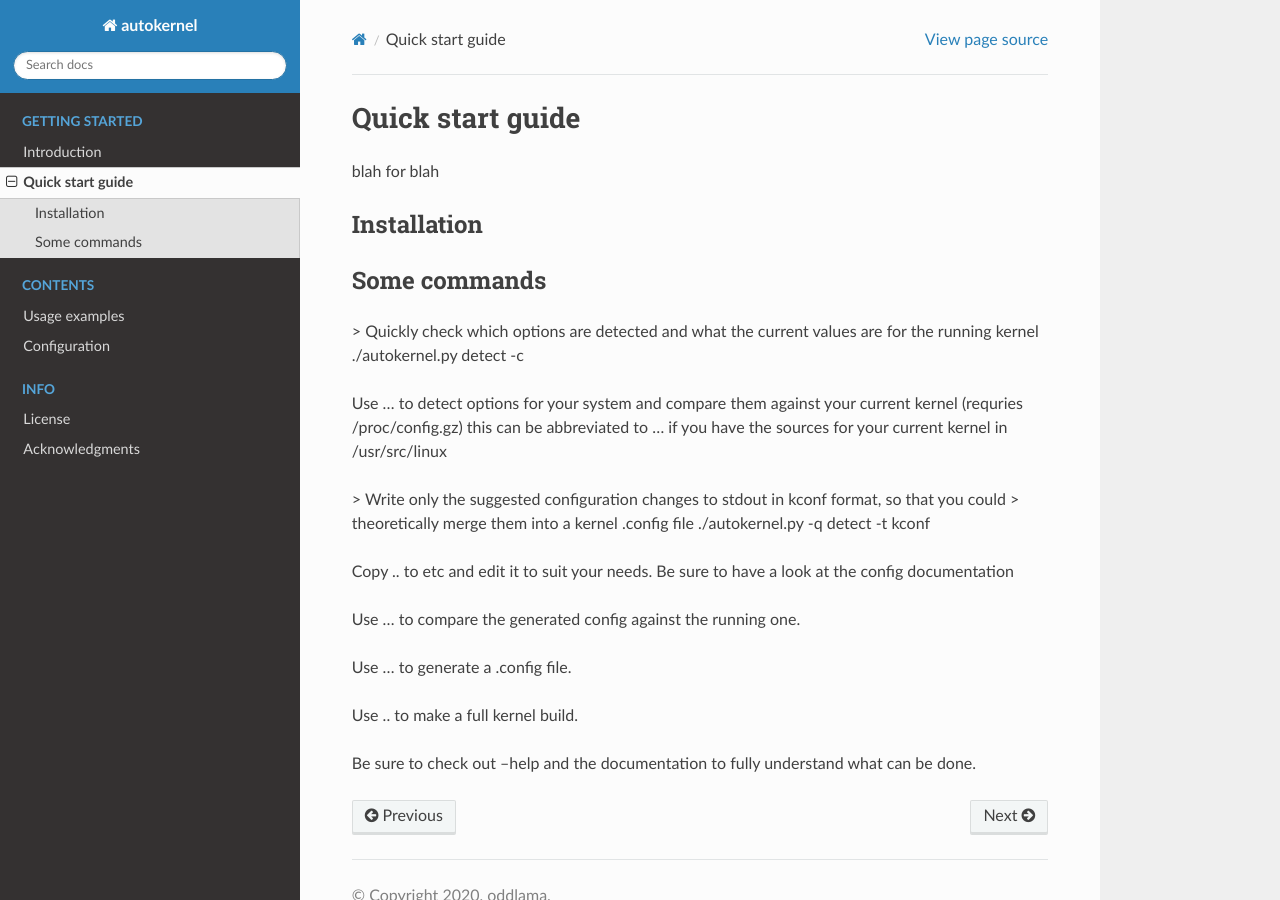
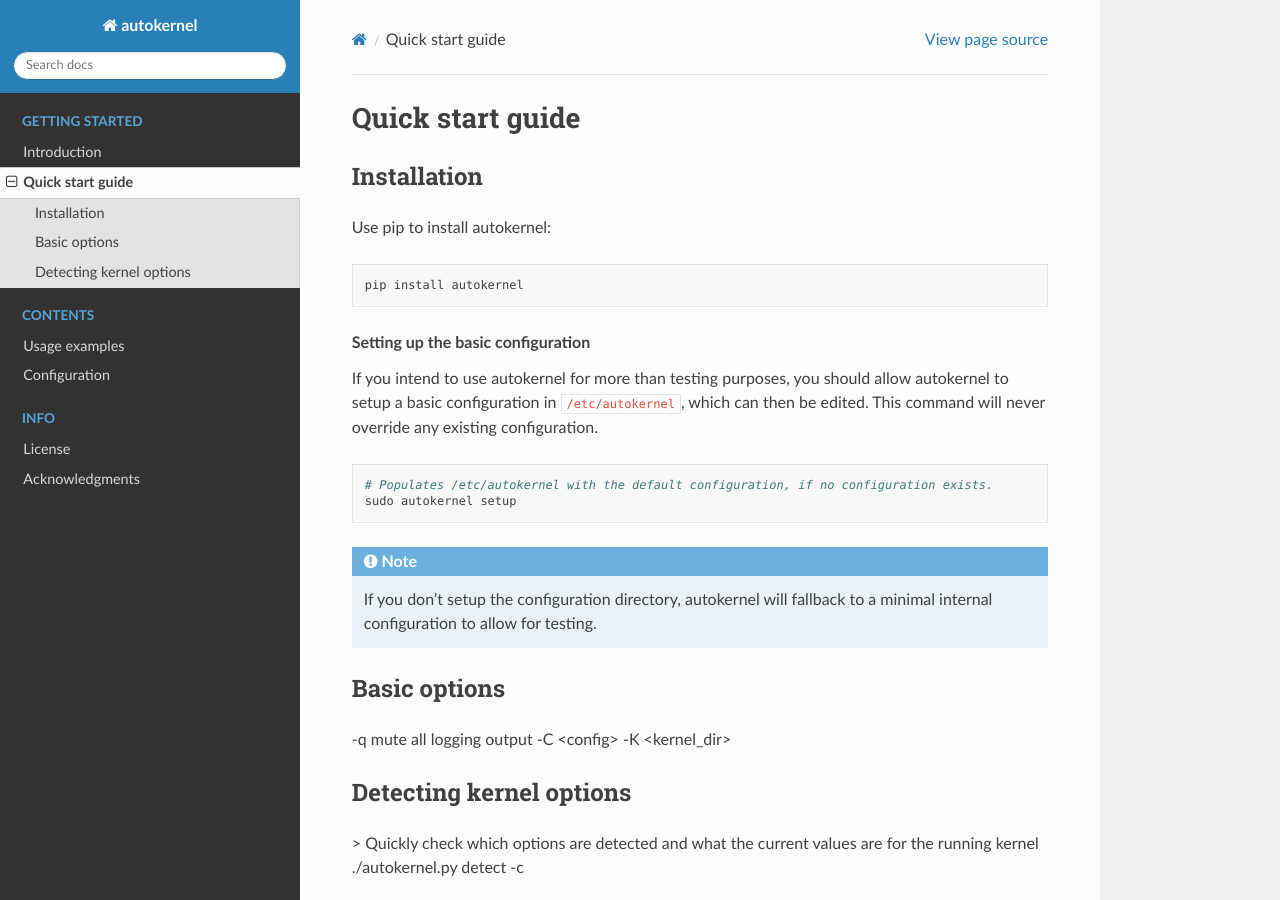
Before and after one commit to oddlama/autokernel, a Sphinx documentation site: the page built from docs/quick-start-guide.rst, in a window 1280 px wide and 900 px high. Built offline with Sphinx 7.4.7 and the Read the Docs theme 2.0.0, drawn with Linux system fonts in a browser that asks for light colours.

Commit message:
Stripped descriptive --help text to refer to the documentation. Begin writing quick-start-guide

```diff
--- a/docs/quick-start-guide.rst
+++ b/docs/quick-start-guide.rst
@@ -3,13 +3,40 @@
 Quick start guide
 =================
 
-blah for blah
-
 Installation
 ------------
 
-Some commands
+Use pip to install autokernel:
+
+.. code-block::
+
+    pip install autokernel
+
+.. topic:: Setting up the basic configuration
+
+    If you intend to use autokernel for more than testing purposes, you should
+    allow autokernel to setup a basic configuration in ``/etc/autokernel``, which can
+    then be edited. This command will never override any existing configuration.
+
+    .. code-block::
+
+        # Populates /etc/autokernel with the default configuration, if no configuration exists.
+        sudo autokernel setup
+
+.. note::
+
+    If you don't setup the configuration directory, autokernel will fallback to
+    a minimal internal configuration to allow for testing.
+
+Basic options
 -------------
+
+-q mute all logging output
+-C <config>
+-K <kernel_dir>
+
+Detecting kernel options
+------------------------
 
 > Quickly check which options are detected and what the current values are for the running kernel
 ./autokernel.py detect -c
--- a/docs/usage.rst
+++ b/docs/usage.rst
@@ -1,7 +1,5 @@
 Usage examples
 ==============
-
-todo rename file.
 
 .. _usage-detecting-options:
 
```
Also changed, not shown: 1 other file.
